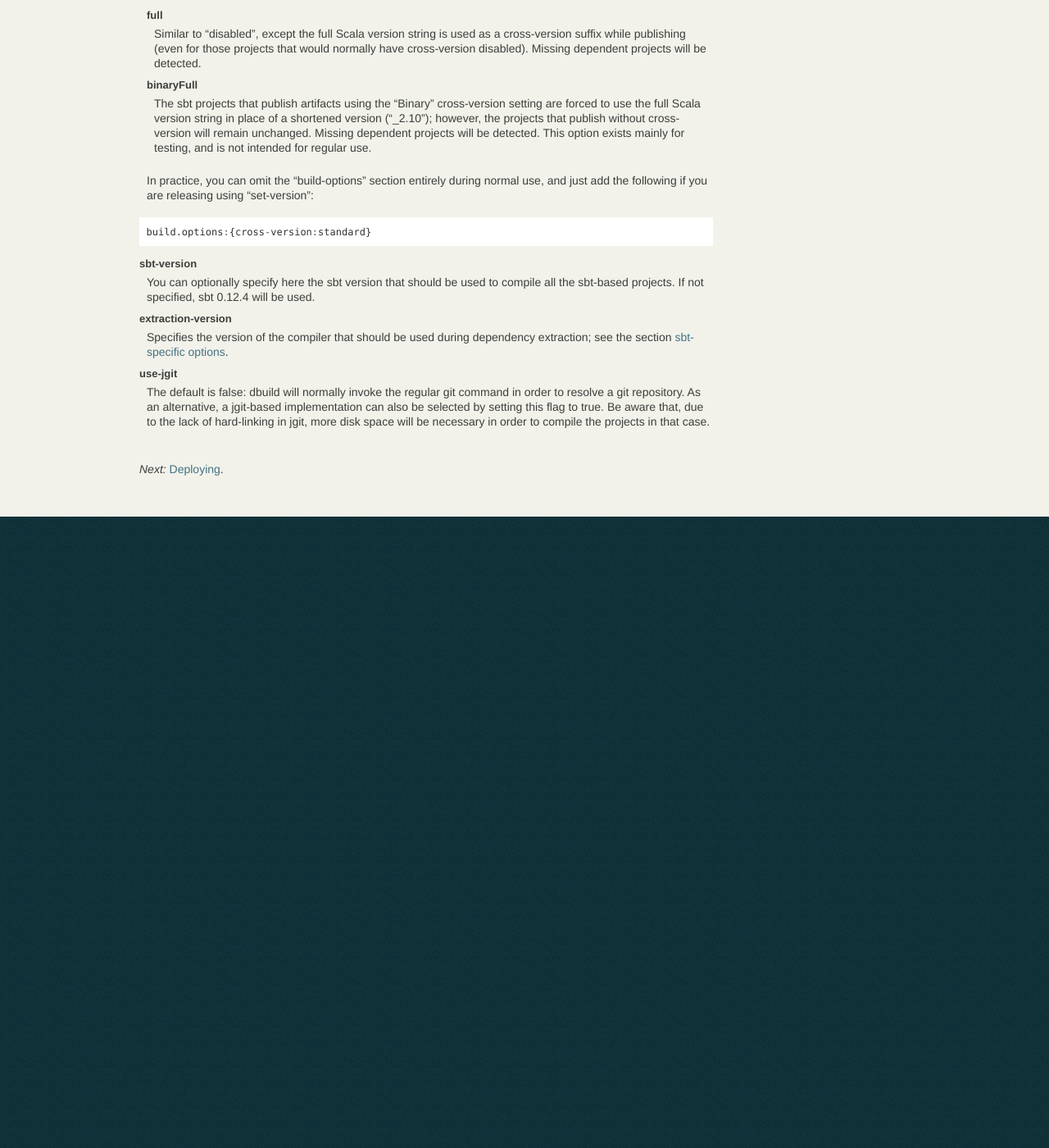
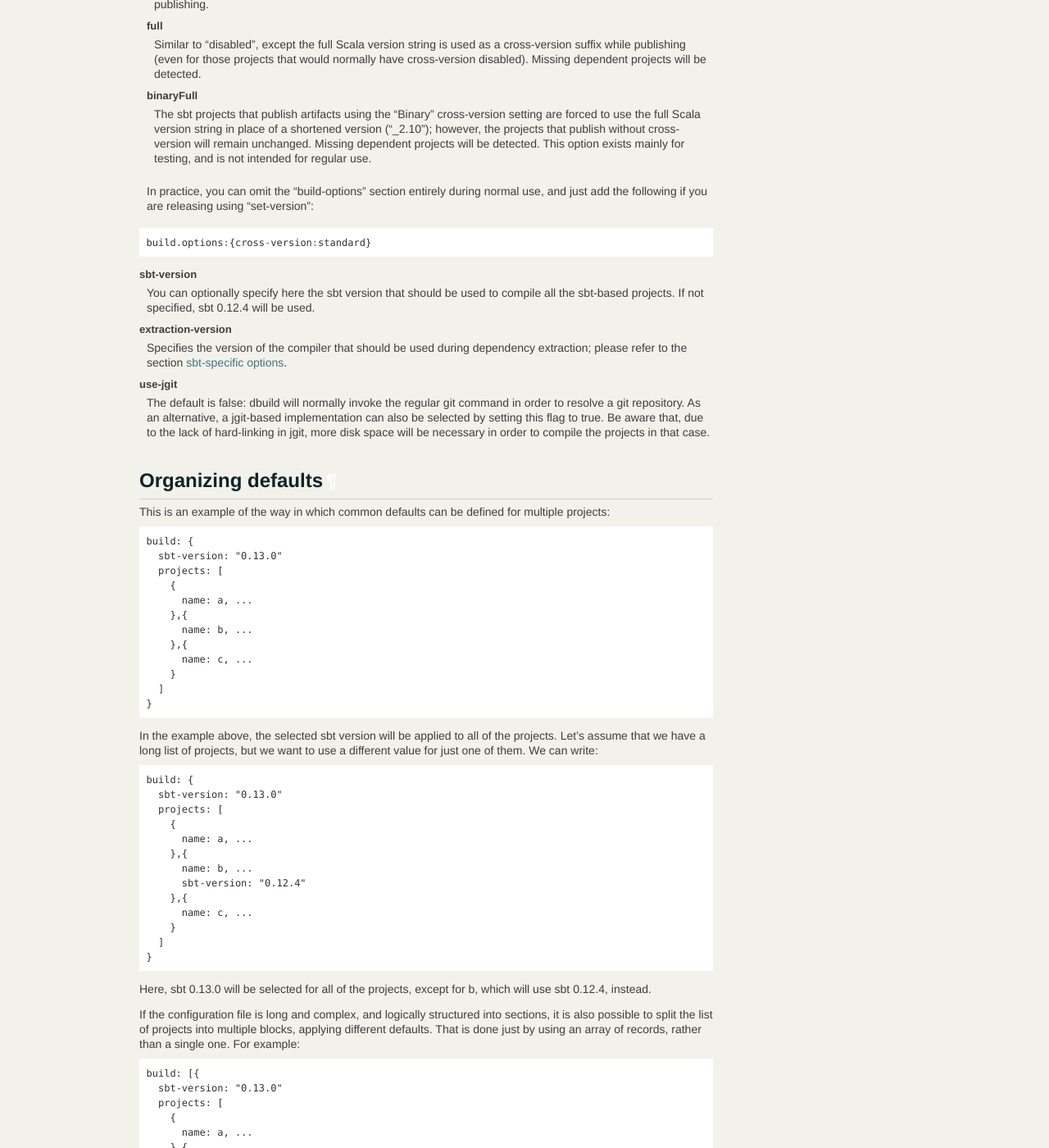
Before and after one commit to lightbend-labs/dbuild, a Sphinx documentation site: the page built from docs/src/sphinx/buildOptions.rst, in a window 1280 px wide and 1400 px high, scrolled down 1025 px. Shown: the whole window at 82% size. Built offline with Sphinx 7.4.7, drawn with Linux system fonts in a browser that asks for light colours; before the commit the page ends 1655 px from its top, so only the background shows below that; some of the changed text lies outside the part shown.

Commit message:
Documentation updates for the modified config format

```diff
--- a/docs/src/sphinx/buildOptions.rst
+++ b/docs/src/sphinx/buildOptions.rst
@@ -1,27 +1,27 @@
 Build options
-====================
+==============
 
 .. _section-build-options:
 
-The build options section
--------------------------
+The build options defaults
+--------------------------
 
-Some additional options can modify the behavior of dbuild during the building stage;
-these options have an effect on all projects. They are specified in the build "options"
-section, which is entirely optional and lives at the same level as the "projects"
-sections. Its structure is currently:
+Some options can be specified just once, directly in the build section, and they will act as
+default for all of the projects enclosed in the same section. The available options are:
 
 .. code-block:: javascript
 
-   build:{
+   build: {
+    cross-version       : <cross-version-level>
+    sbt-version         : <sbt-version>
+    extraction-version  : <compiler-version-string>
+    use-jgit            : <true-or-false>
+
     projects: [...]
-    options: {
-     "cross-version"       : <cross-version-level>
-     "sbt-version"         : <sbt-version>
-     "extraction-version"  : <compiler-version-string>
-     "use-jgit"            : <true-or-false>
-    }
    }
+
+Each of the listed options is optional (the defaults are listed below). Further, each of
+them can be again overridden individually in each of the projects. Some examples are below.
 
 cross-version
   This option controls the way in which the various sbt-based projects will use the cross-version
@@ -84,7 +84,7 @@
 
 extraction-version
   Specifies the version of the compiler that should be used during dependency
-  extraction; see the section :ref:`sbt-options`.
+  extraction; please refer to the section :ref:`sbt-options`.
 
 use-jgit
   The default is false: dbuild will normally invoke the regular git command in
@@ -93,6 +93,87 @@
   lack of hard-linking in jgit, more disk space will be necessary in order to
   compile the projects in that case.
 
+
+Organizing defaults
+--------------------
+
+This is an example of the way in which common defaults can be defined
+for multiple projects:
+
+.. code-block:: text
+
+  build: {
+    sbt-version: "0.13.0"
+    projects: [
+      {
+        name: a, ...
+      },{
+        name: b, ...
+      },{
+        name: c, ...
+      }
+    ]
+  }
+
+In the example above, the selected sbt version will be applied to all of the projects.
+Let's assume that we have a long list of projects, but we want to use a different
+value for just one of them. We can write:
+
+.. code-block:: text
+
+  build: {
+    sbt-version: "0.13.0"
+    projects: [
+      {
+        name: a, ...
+      },{
+        name: b, ...
+        sbt-version: "0.12.4"
+      },{
+        name: c, ...
+      }
+    ]
+  }
+
+Here, sbt 0.13.0 will be selected for all of the projects, except for b, which
+will use sbt 0.12.4, instead.
+
+If the configuration file is long and complex, and logically structured into
+sections, it is also possible to split the list of projects into multiple blocks,
+applying different defaults. That is done just by using an array of records,
+rather than a single one. For example:
+
+.. code-block:: text
+
+  build: [{
+    sbt-version: "0.13.0"
+    projects: [
+      {
+        name: a, ...
+      },{
+        name: b, ...
+        sbt-version: "0.13.1"
+      },{
+        ...
+      }
+    ]
+  },{
+    sbt-version: "0.12.4"
+    projects: [
+      {
+        name: c, ...
+      },{
+        name: d, ...
+      },{
+        ...
+      }
+    ]
+  }]
+
+In this case, we used an array for the "build" section. Each of the two lists
+of projects can use a different set of defaults, which can again be overridden
+inside each project.
+
 |
 
 *Next:* :doc:`deploy`.
```
Also changed, not shown: docs/src/sphinx/dbuild.rst (+24 -11 lines).
